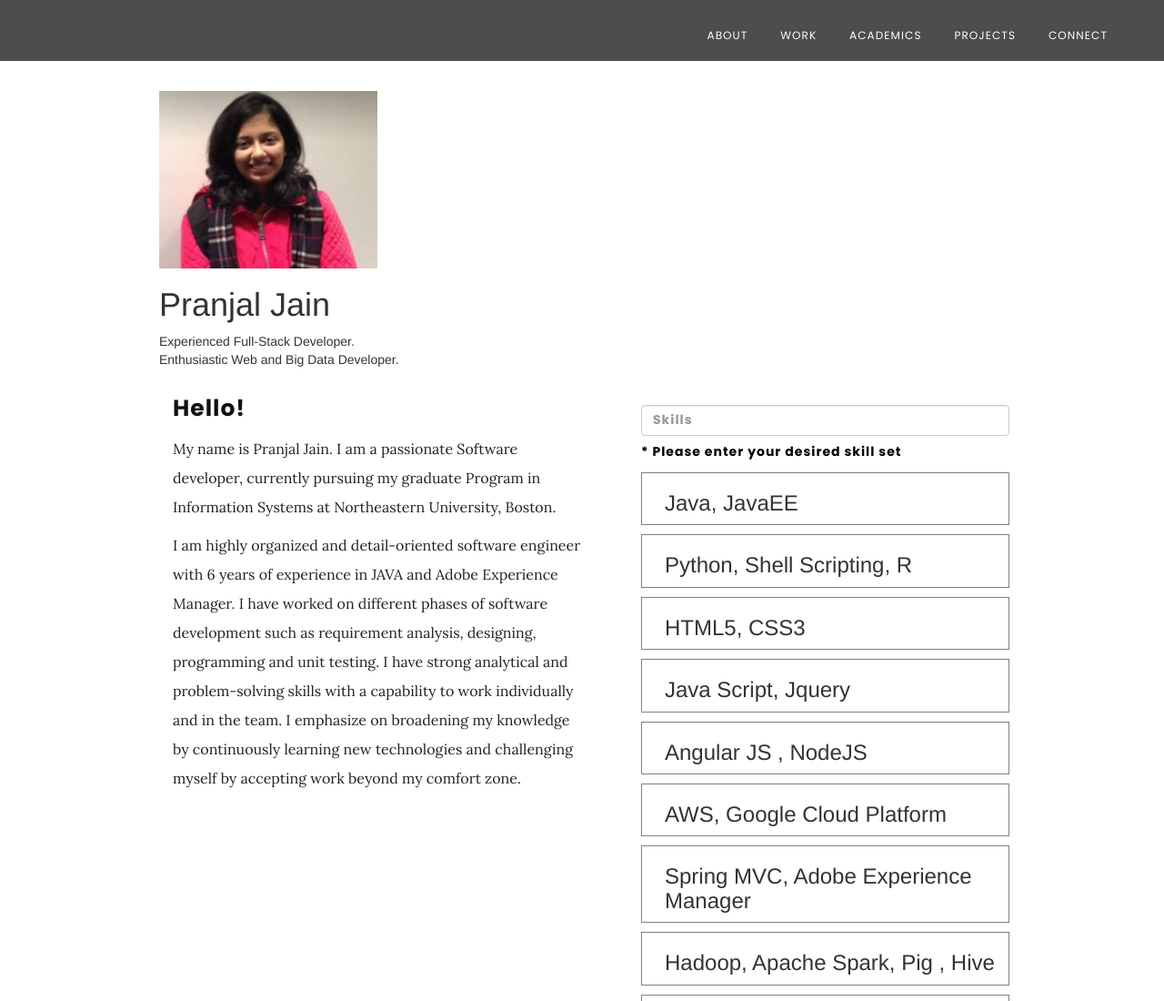
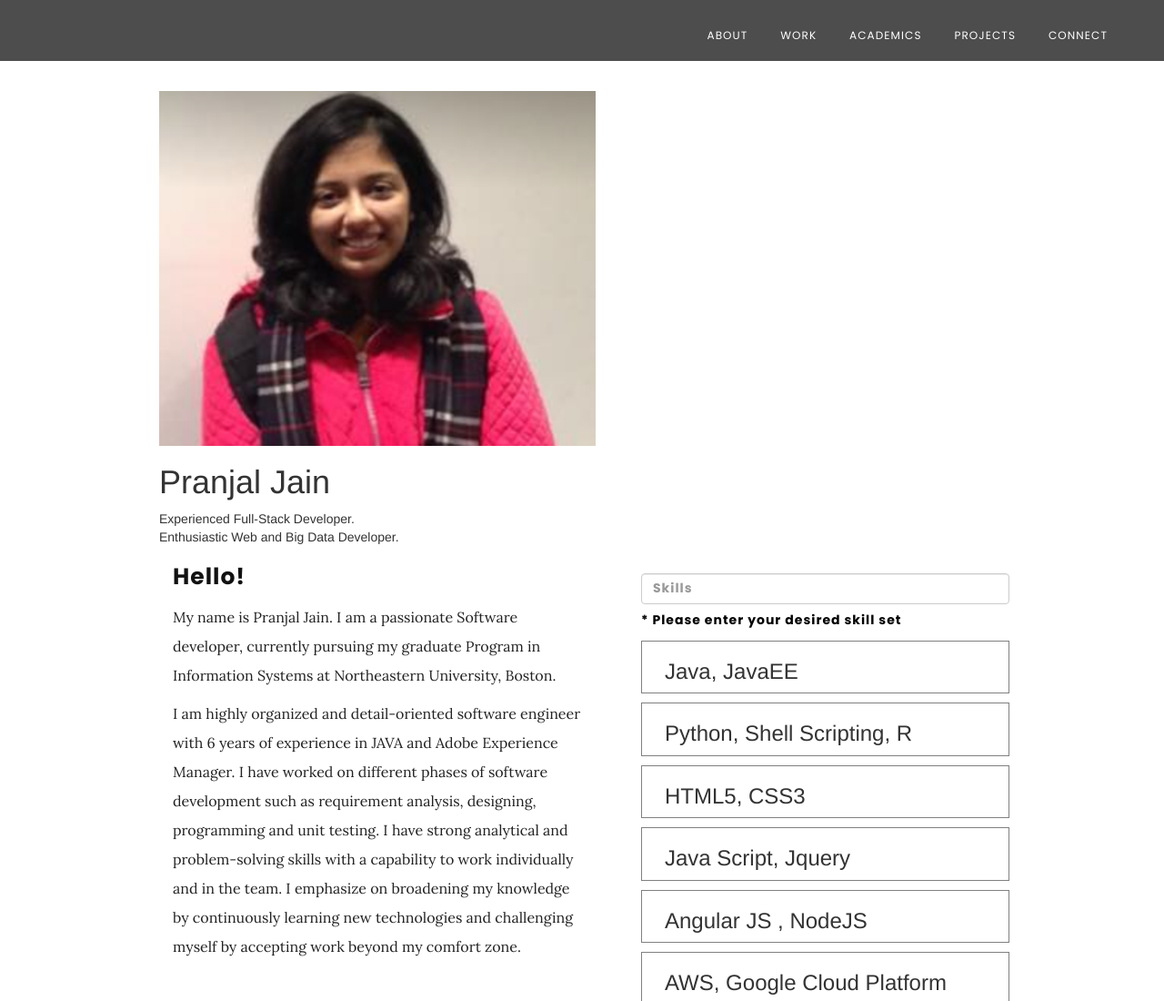
Before and after one commit to jainpranj/mywebsite, a plain HTML site: page index.html at #/about in a window 1280 px wide. Shown: the top 1100 px of the page at 91% size. Drawn offline with nearby package versions, Linux system fonts and the light colour scheme; some packages are replaced by stand-ins of ours.

Commit message:
improve set  up

```diff
--- a/css/app.css
+++ b/css/app.css
@@ -83,6 +83,6 @@
 	left: 0;
 }
 .mypicture img{
-	height: 25%;
-	width: 25%;
+	height: 50%;
+	width: 50%;
 }
--- a/partials/about.html
+++ b/partials/about.html
@@ -6,7 +6,7 @@
     <img src="assets/images/mypicture.png" alt="">
     </div>
     <h1>Pranjal Jain</h1>
-    <p>Experienced Full-Stack Developer.  <br>
+    Experienced Full-Stack Developer.  <br>
     Enthusiastic Web and Big Data Developer.
 		</div>
 
```
